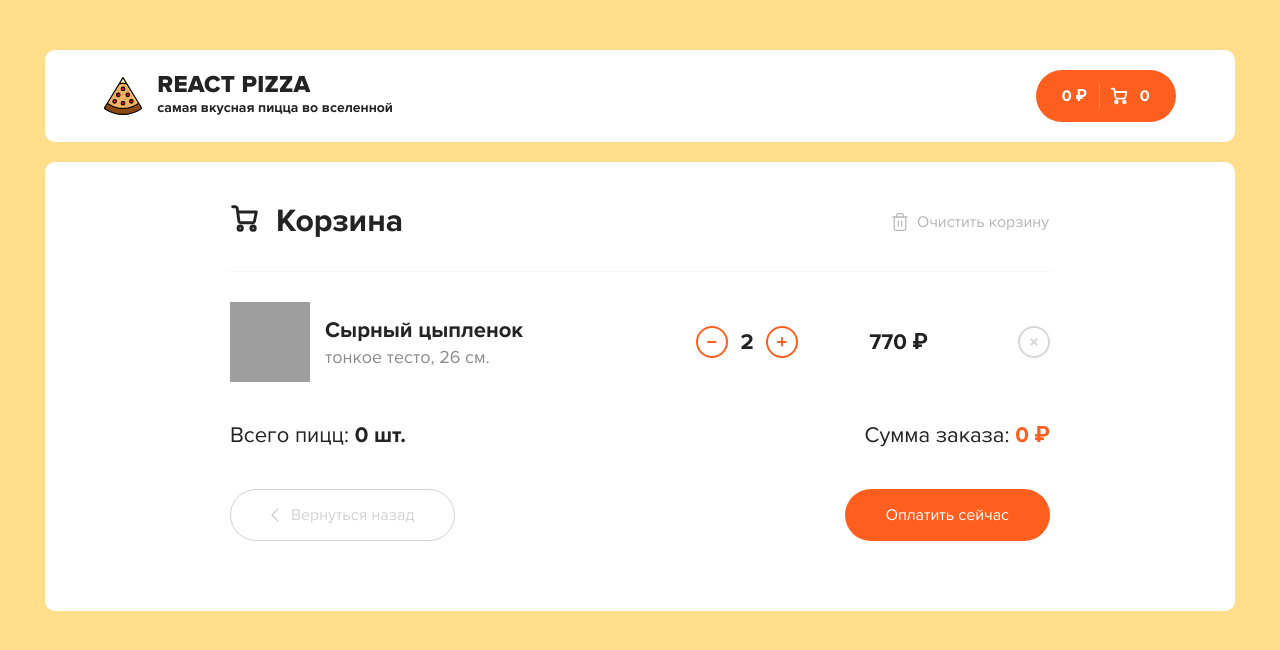
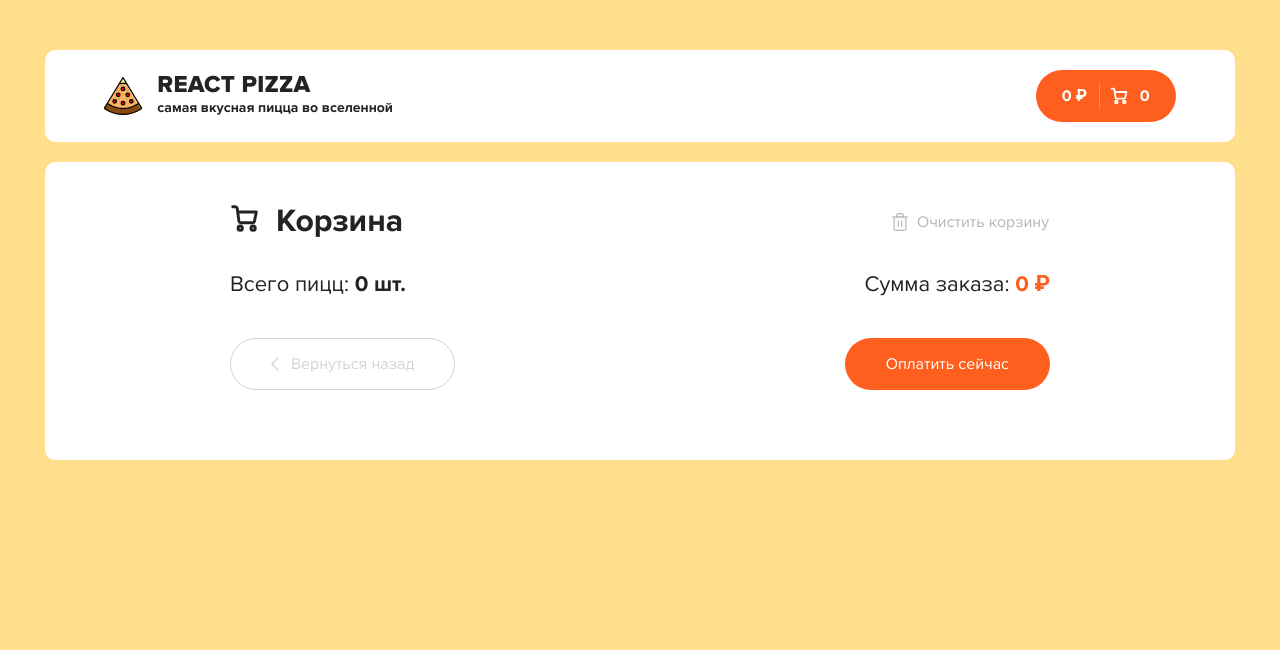
Before and after one commit to AntonTarabaev/react-pizza, a React app: page /cart in a window 1280 px wide. Shown: the top 650 px of the page. Built offline with nearby package versions, Linux system fonts and the light colour scheme; grey boxes are pictures that could not be loaded.

Commit message:
added the ability to interact with items in cart

```diff
--- a/src/components/cart-item.jsx
+++ b/src/components/cart-item.jsx
@@ -1,6 +1,34 @@
 import React from 'react';
+import PropTypes from 'prop-types';
+import { useDispatch } from 'react-redux';
+import {
+  calculateCountAndPrice,
+  decrementCartItem,
+  incrementCartItem,
+  removeItem,
+} from '../actions/cart';
 
-const CartItem = ({ id, name, imageUrl, price, dough, size }) => {
+const CartItem = ({ id, name, imageUrl, price, dough, size, count }) => {
+  const dispatch = useDispatch();
+  const totalPrice = price * count;
+
+  const onDeleteButtonClick = () => {
+    if (window.confirm('Вы действительно хотите удалить пиццу?')) {
+      dispatch(removeItem(id));
+      dispatch(calculateCountAndPrice());
+    }
+  };
+
+  const onIncrementButtonClick = () => {
+    dispatch(incrementCartItem(id));
+    dispatch(calculateCountAndPrice());
+  };
+
+  const onDecrementButtonClick = () => {
+    dispatch(decrementCartItem(id));
+    dispatch(calculateCountAndPrice());
+  };
+
   return (
     <li className="cart__item product">
       <img className="product__image" width="80" height="80" alt={name} src={imageUrl} />
@@ -11,7 +39,7 @@ const CartItem = ({ id, name, imageUrl, price, dough, size }) => {
         </p>
       </div>
       <div className="product__buttons">
-        <button className="product__btn button button--rounded">
+        <button className="button button--rounded" onClick={onDecrementButtonClick}>
           <svg
             width="10"
             height="10"
@@ -21,8 +49,8 @@ const CartItem = ({ id, name, imageUrl, price, dough, size }) => {
             <path d="M5.75998 5.92001L3.83998 5.92001L0.959977 5.92001C0.429817 5.92001 -2.29533e-05 5.49017 -2.29301e-05 4.96001C-2.2907e-05 4.42985 0.429817 4.00001 0.959977 4.00001L3.83998 4L5.75998 4.00001L8.63998 4.00001C9.17014 4.00001 9.59998 4.42985 9.59998 4.96001C9.59998 5.49017 9.17014 5.92001 8.63998 5.92001L5.75998 5.92001Z" />
           </svg>
         </button>
-        <span className="product__count">2</span>
-        <button className="product__btn button button--rounded">
+        <span className="product__count">{count}</span>
+        <button className="button button--rounded" onClick={onIncrementButtonClick}>
           <svg
             width="10"
             height="10"
@@ -34,8 +62,8 @@ const CartItem = ({ id, name, imageUrl, price, dough, size }) => {
           </svg>
         </button>
       </div>
-      <p className="product__price">{price} ₽</p>
-      <button className="button button--rounded button--gray">
+      <p className="product__price">{totalPrice} ₽</p>
+      <button className="button button--rounded button--gray" onClick={onDeleteButtonClick}>
         <svg
           width="10"
           height="10"
@@ -50,4 +78,14 @@ const CartItem = ({ id, name, imageUrl, price, dough, size }) => {
   );
 };
 
+CartItem.propTypes = {
+  id: PropTypes.string.isRequired,
+  name: PropTypes.string.isRequired,
+  imageUrl: PropTypes.string.isRequired,
+  price: PropTypes.number.isRequired,
+  dough: PropTypes.string.isRequired,
+  size: PropTypes.string.isRequired,
+  count: PropTypes.number.isRequired,
+};
+
 export default CartItem;
--- a/src/pages/cart.jsx
+++ b/src/pages/cart.jsx
@@ -1,13 +1,16 @@
 import React from 'react';
 import { useDispatch, useSelector } from 'react-redux';
 import { removeAllItems } from '../actions/cart';
+import CartItem from '../components/cart-item';
 
 const Cart = () => {
   const dispatch = useDispatch();
-  const { totalCount, totalPrice } = useSelector(({ cart }) => cart);
+  const { totalCount, totalPrice, items } = useSelector(({ cart }) => cart);
 
   const onTrashClick = () => {
-    dispatch(removeAllItems());
+    if (window.confirm('Вы действительно хотите очистить корзину?')) {
+      dispatch(removeAllItems());
+    }
   };
 
   return (
@@ -54,55 +57,18 @@ const Cart = () => {
         </button>
       </div>
       <ul className="cart__list">
-        <li className="cart__item product">
-          <img
-            className="product__image"
-            width="80"
-            height="80"
-            alt="Pizza"
-            src="https://cdn.dodostatic.net/static/Img/Products/Pizza/ru-RU/eeb21a31-3da8-494a-8046-b5bfb6d83599.jpg"
+        {Object.values(items).map((it) => (
+          <CartItem
+            key={it.id}
+            imageUrl={it.imageUrl}
+            size={it.size}
+            price={it.price}
+            name={it.name}
+            id={it.id}
+            dough={it.dough}
+            count={it.count}
           />
-          <div className="product__info">
-            <h3 className="product__title">Сырный цыпленок</h3>
-            <p className="product__text">тонкое тесто, 26 см.</p>
-          </div>
-          <div className="product__buttons">
-            <button className="product__btn button button--rounded">
-              <svg
-                width="10"
-                height="10"
-                viewBox="0 0 10 10"
-                fill="#EB5A1E"
-                xmlns="http://www.w3.org/2000/svg">
-                <path d="M5.75998 5.92001L3.83998 5.92001L0.959977 5.92001C0.429817 5.92001 -2.29533e-05 5.49017 -2.29301e-05 4.96001C-2.2907e-05 4.42985 0.429817 4.00001 0.959977 4.00001L3.83998 4L5.75998 4.00001L8.63998 4.00001C9.17014 4.00001 9.59998 4.42985 9.59998 4.96001C9.59998 5.49017 9.17014 5.92001 8.63998 5.92001L5.75998 5.92001Z" />
-              </svg>
-            </button>
-            <span className="product__count">2</span>
-            <button className="product__btn button button--rounded">
-              <svg
-                width="10"
-                height="10"
-                viewBox="0 0 10 10"
-                fill="#EB5A1E"
-                xmlns="http://www.w3.org/2000/svg">
-                <path d="M5.92001 3.84V5.76V8.64C5.92001 9.17016 5.49017 9.6 4.96001 9.6C4.42985 9.6 4.00001 9.17016 4.00001 8.64L4 5.76L4.00001 3.84V0.96C4.00001 0.42984 4.42985 0 4.96001 0C5.49017 0 5.92001 0.42984 5.92001 0.96V3.84Z" />
-                <path d="M5.75998 5.92001L3.83998 5.92001L0.959977 5.92001C0.429817 5.92001 -2.29533e-05 5.49017 -2.29301e-05 4.96001C-2.2907e-05 4.42985 0.429817 4.00001 0.959977 4.00001L3.83998 4L5.75998 4.00001L8.63998 4.00001C9.17014 4.00001 9.59998 4.42985 9.59998 4.96001C9.59998 5.49017 9.17014 5.92001 8.63998 5.92001L5.75998 5.92001Z" />
-              </svg>
-            </button>
-          </div>
-          <p className="product__price">770 ₽</p>
-          <button className="button button--rounded button--gray">
-            <svg
-              width="10"
-              height="10"
-              viewBox="0 0 10 10"
-              fill="#EB5A1E"
-              xmlns="http://www.w3.org/2000/svg">
-              <path d="M5.92001 3.84V5.76V8.64C5.92001 9.17016 5.49017 9.6 4.96001 9.6C4.42985 9.6 4.00001 9.17016 4.00001 8.64L4 5.76L4.00001 3.84V0.96C4.00001 0.42984 4.42985 0 4.96001 0C5.49017 0 5.92001 0.42984 5.92001 0.96V3.84Z" />
-              <path d="M5.75998 5.92001L3.83998 5.92001L0.959977 5.92001C0.429817 5.92001 -2.29533e-05 5.49017 -2.29301e-05 4.96001C-2.2907e-05 4.42985 0.429817 4.00001 0.959977 4.00001L3.83998 4L5.75998 4.00001L8.63998 4.00001C9.17014 4.00001 9.59998 4.42985 9.59998 4.96001C9.59998 5.49017 9.17014 5.92001 8.63998 5.92001L5.75998 5.92001Z" />
-            </svg>
-          </button>
-        </li>
+        ))}
       </ul>
       <div className="cart__total">
         <p className="cart__text">
```
